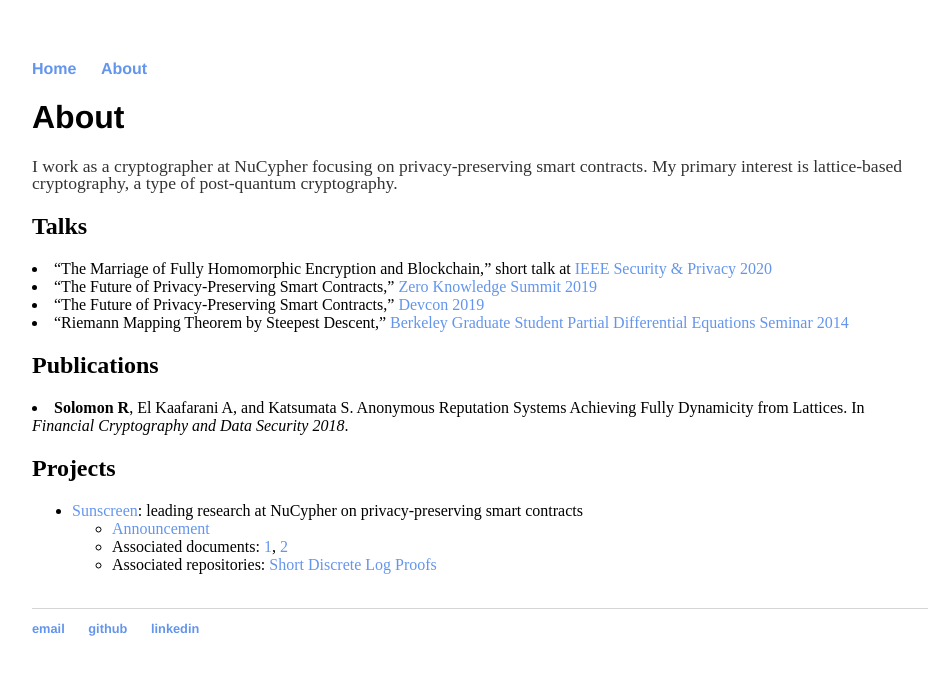
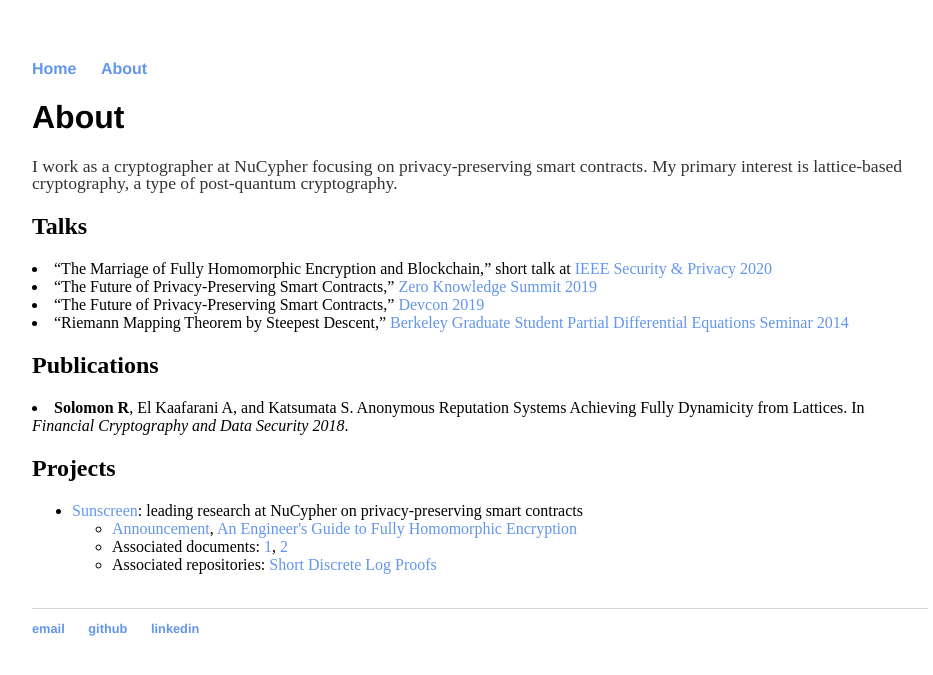
Before and after one commit to ravital/ravital.github.io, a Jekyll site: the page built from about/index.html, in a window 1280 px wide. Shown: the top 675 px of the page, without its empty margins (160-1093 px from the left). Built offline with Jekyll 4.4.1, drawn with Linux system fonts in a browser that asks for light colours.

Commit message:
Update index.html

```diff
--- a/about/index.html
+++ b/about/index.html
@@ -20,7 +20,7 @@ title: About Ravital Solomon
 			<ul>
 			 <li><a href="https://github.com/nucypher/Sunscreen_public">Sunscreen</a>: leading research at NuCypher on privacy-preserving smart contracts</li>
 				<ul>
-				<li><a href="https://blog.nucypher.com/sunscreen/">Announcement</a></li>
+				<li><a href="https://blog.nucypher.com/sunscreen/">Announcement</a>, <a href="https://blog.nucypher.com/sunscreen/">An Engineer's Guide to Fully Homomorphic Encryption</a></li>
 				<li>Associated documents: <a href="https://github.com/nucypher/Sunscreen_public/blob/master/zk%20thoughts.pdf/">1</a>, <a href="https://github.com/nucypher/Sunscreen_public/blob/master/Future_of_PPSCs.pdf">2</a></li>
 				<li>Associated repositories: <a href="https://github.com/nucypher/LogProof.jl">Short Discrete Log Proofs</a></li>
 				</ul>
```
